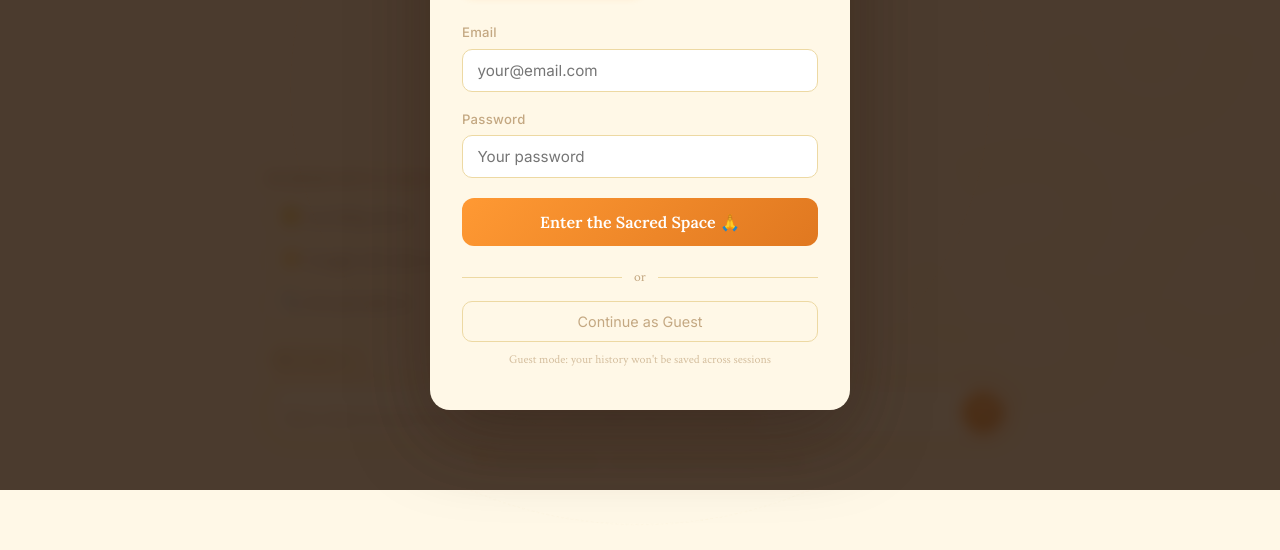
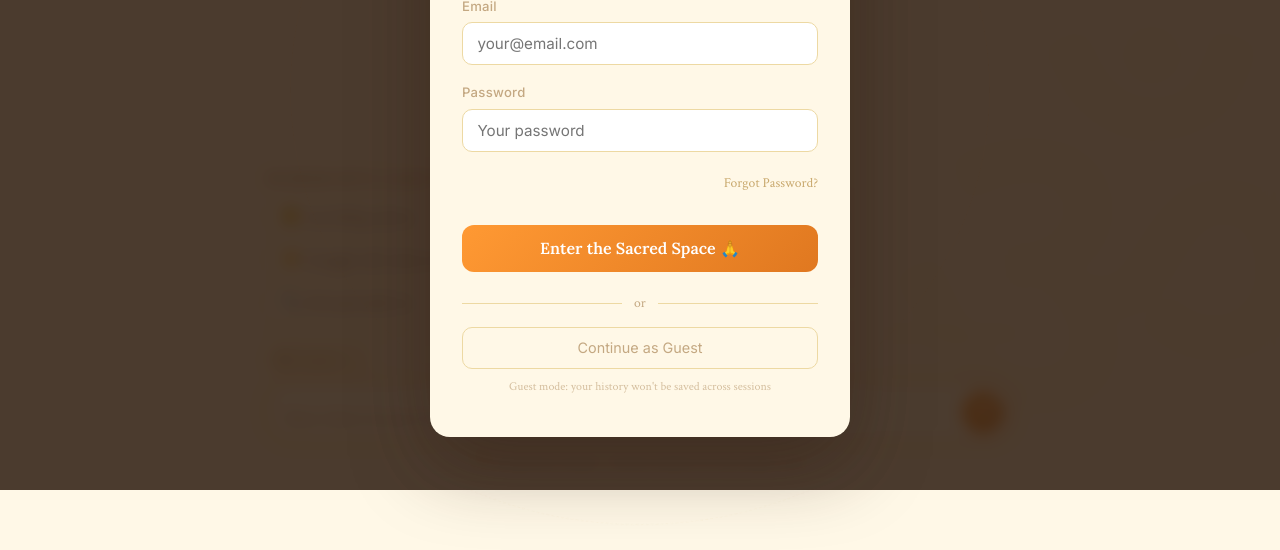
Before and after one commit to arpitrsharma007-code/Aatman, a website: page frontend/index.html in a window 1280 px wide. Shown: the part 310-860 px from the top of the page. Drawn offline with Linux system fonts and the light colour scheme.

Commit message:
Add forgot password link to login

```diff
--- a/frontend/index.html
+++ b/frontend/index.html
@@ -51,6 +51,7 @@
           <input type="password" id="loginPassword" class="auth-input" placeholder="Your password" required autocomplete="current-password" />
         </div>
         <div class="auth-error hidden" id="loginError"></div>
+        <p style="text-align:right;margin:0 0 8px 0;"><a href="mailto:arpitrsharma007@gmail.com?subject=Aatman%20Password%20Reset&body=Please%20reset%20my%20password.%20My%20email%20is%3A%20" style="color:#C9A96E;font-size:0.85rem;text-decoration:none;">Forgot Password?</a></p>
         <button type="submit" class="auth-submit-btn" id="loginSubmitBtn">
           <span>Enter the Sacred Space 🙏</span>
         </button>
```
